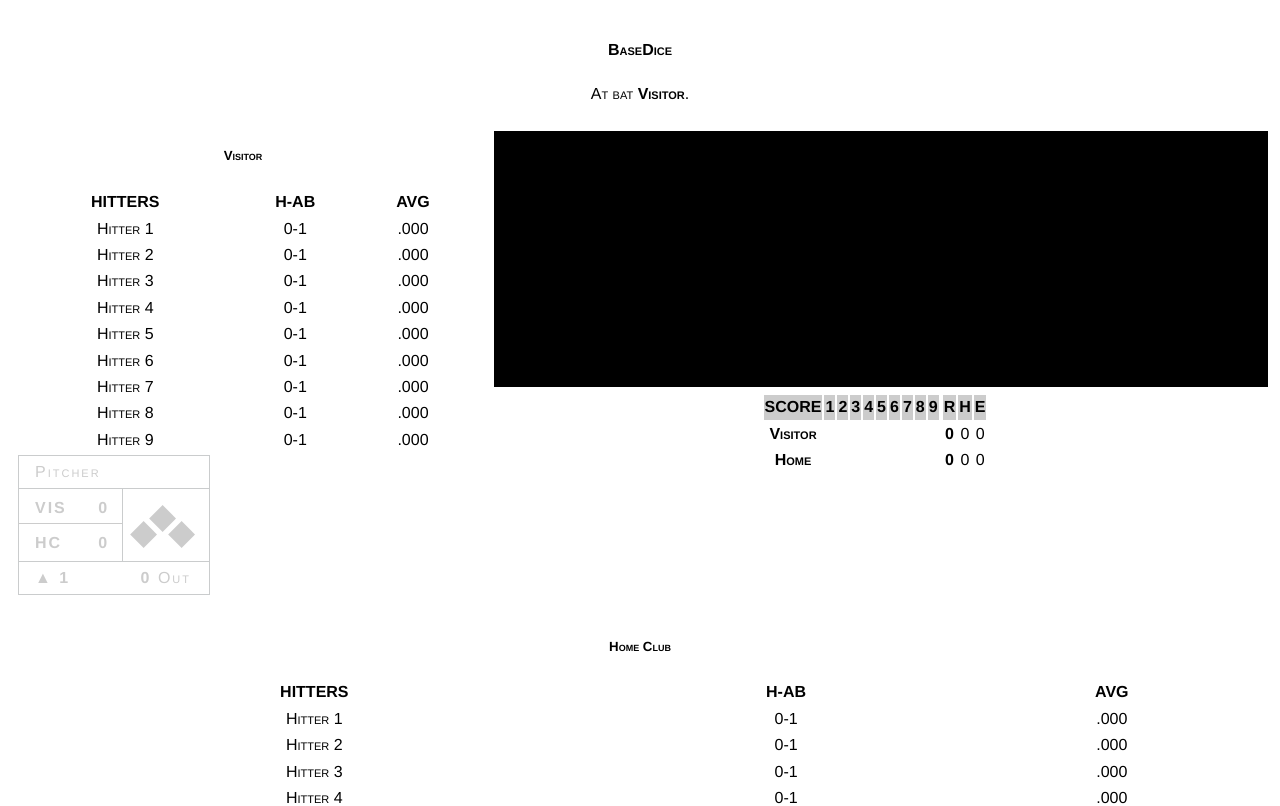
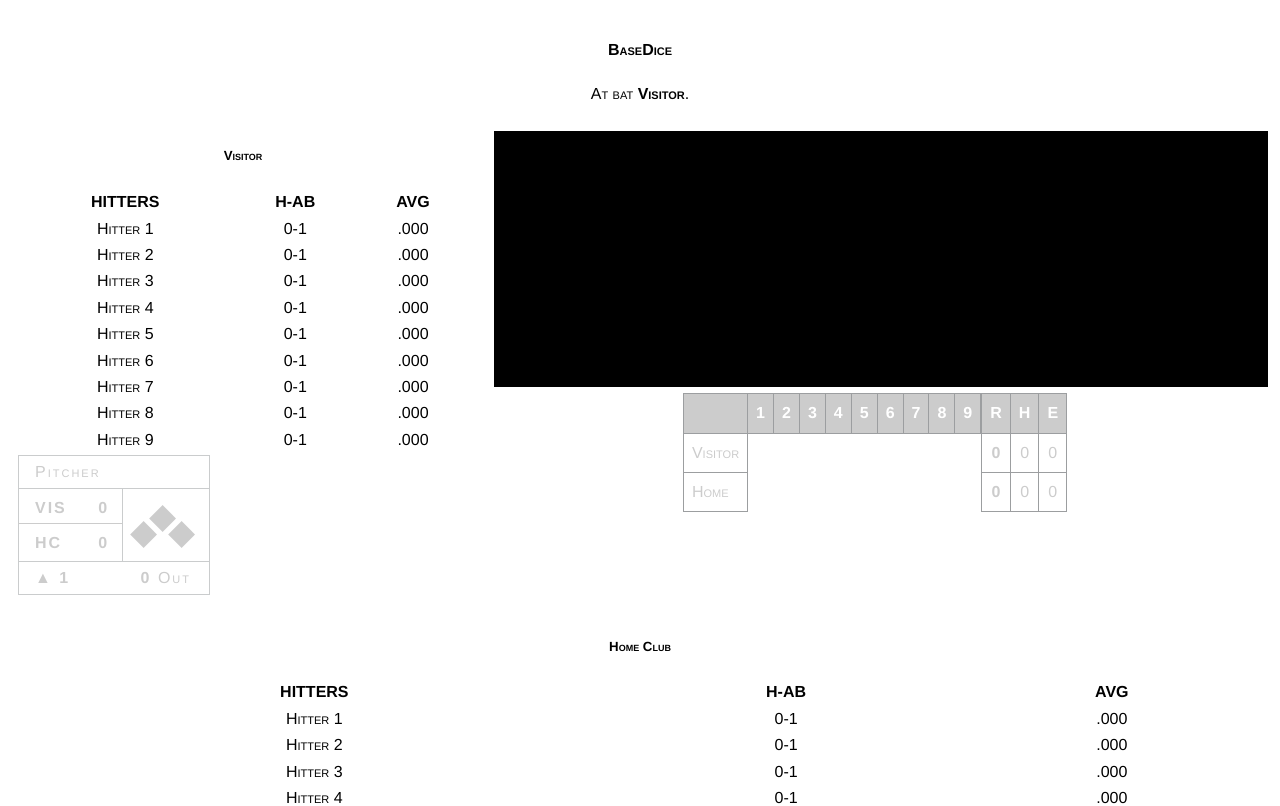
Before and after one commit to romanvieito/DiceBaseball, a Next.js app: page / in a window 1280 px wide. Shown: the top 806 px of the page. Built offline with nearby package versions, Linux system fonts and the light colour scheme.

Commit message:
styling score table

```diff
--- a/components/ScoreTable.js
+++ b/components/ScoreTable.js
@@ -1,5 +1,6 @@
 import React from "react";
 import propTypes from "prop-types";
+import basic from "../helpers/theme";
 
 class ScoreTable extends React.Component {
   static propTypes = {
@@ -15,18 +16,34 @@ class ScoreTable extends React.Component {
           <table className="table">
             <thead>
               <tr className="green-color">
-                <th scope="col">SCORE</th>
-                {[1,2,3,4,5,6,7,8,9].map((v,i) => <th scope="col" key={i}>{v}</th>)}
+                <th scope="col" />
+                {[1, 2, 3, 4, 5, 6, 7, 8, 9].map((v, i) => (
+                  <th scope="col" key={i}>
+                    {v}
+                  </th>
+                ))}
               </tr>
             </thead>
             <tbody>
               <tr>
-                <th scope="row">Visitor</th>
-                {visitor.runs.map((value, i) => <td scope="col" key={i}>{value}</td>)}
+                <th className="team-name" scope="row">
+                  Visitor
+                </th>
+                {visitor.runs.map((value, i) => (
+                  <td className="no-border" scope="col" key={i}>
+                    {value}
+                  </td>
+                ))}
               </tr>
               <tr>
-                <th scope="row">Home</th>
-                {home.runs.map((value, i) => <td scope="col" key={i}>{value}</td>)}
+                <th className="team-name" scope="row">
+                  Home
+                </th>
+                {home.runs.map((value, i) => (
+                  <td className="no-border" scope="col" key={i}>
+                    {value}
+                  </td>
+                ))}
               </tr>
             </tbody>
           </table>
@@ -40,12 +57,16 @@ class ScoreTable extends React.Component {
             </thead>
             <tbody>
               <tr>
-                <th scope="row">{visitor.runs.reduce((total, item) => total+= item, 0)}</th>
+                <th scope="row">
+                  {visitor.runs.reduce((total, item) => (total += item), 0)}
+                </th>
                 <td>{visitor.hitsTotal}</td>
                 <td>0</td>
               </tr>
               <tr>
-                <th scope="row">{home.runs.reduce((total, item) => total+= item, 0)}</th>
+                <th scope="row">
+                  {home.runs.reduce((total, item) => (total += item), 0)}
+                </th>
                 <td>{home.hitsTotal}</td>
                 <td>0</td>
               </tr>
@@ -59,6 +80,26 @@ class ScoreTable extends React.Component {
           }
           .green-color {
             background-color: #cccccc;
+            color: white;
+          }
+          table {
+            font-weight: 300;
+            border-color: ${basic.colors.border};
+            color: ${basic.colors.primary};
+            border-collapse: collapse;
+          }
+          th,
+          td {
+            border: 1px solid;
+            border-color: #9c9ea0;
+            padding: 0.5em;
+          }
+          .team-name {
+            text-align: left;
+            font-weight: 100;
+          }
+          .no-border {
+            border: 0;
           }
         `}</style>
       </React.Fragment>
```
